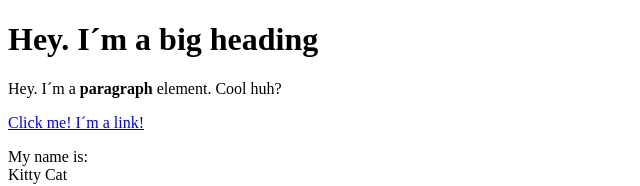
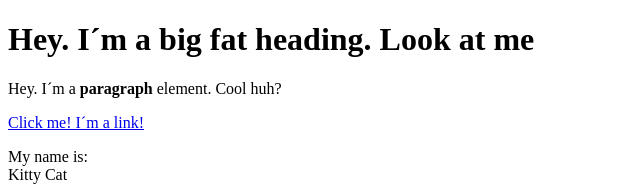
Before and after one commit to kevinbrauertutorpro/-bung-Repository, a plain HTML site: page test.html in a window 1280 px wide. Shown: the top 186 px of the page, without its empty margins (0-640 px from the left). Drawn offline with Linux system fonts and the light colour scheme.

Commit message:
Update test.html

```diff
--- a/test.html
+++ b/test.html
@@ -4,7 +4,7 @@
 	<title>Test page</title>
 </head>
 <body>
-	<h1>Hey. I´m a  big heading</h1>
+	<h1>Hey. I´m a big fat heading. Look at me</h1>
 	<p>Hey. I´m a <b>paragraph</b> element. Cool huh?</p>
 	<a href="https://google.com" target="_blank" title="Let´s go to Google">Click me! I´m a link!</a>
 	<p>My name is:<br>
```
